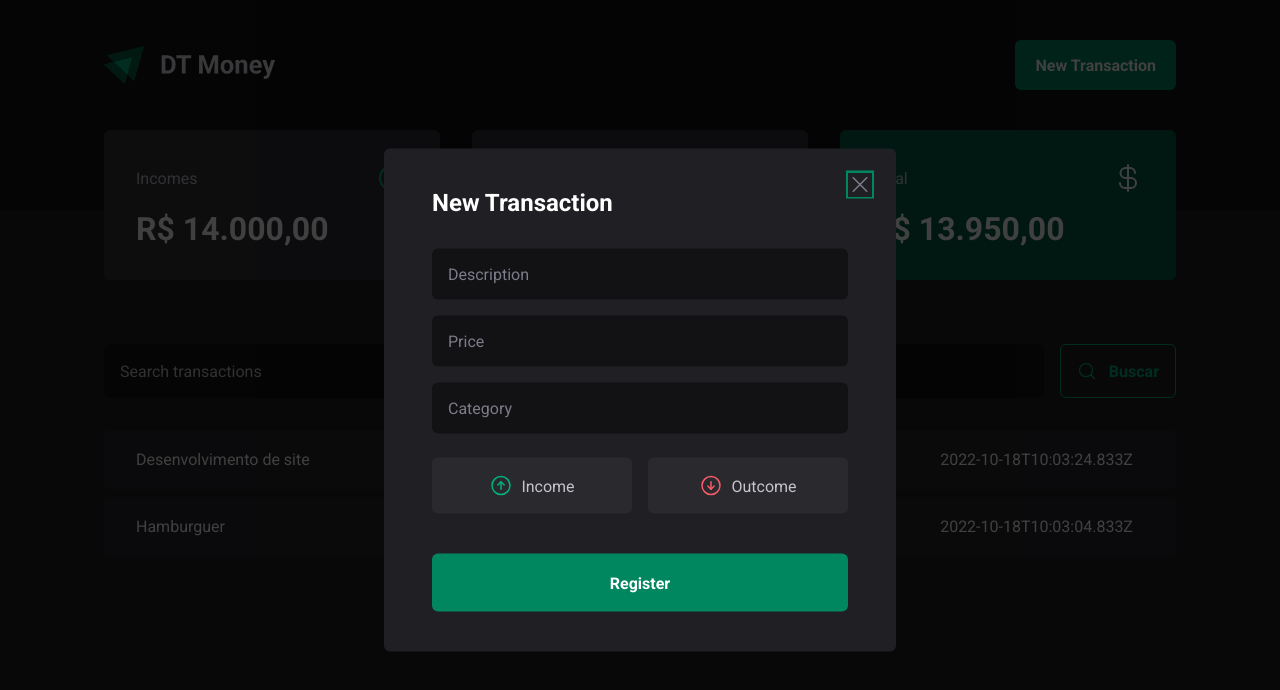
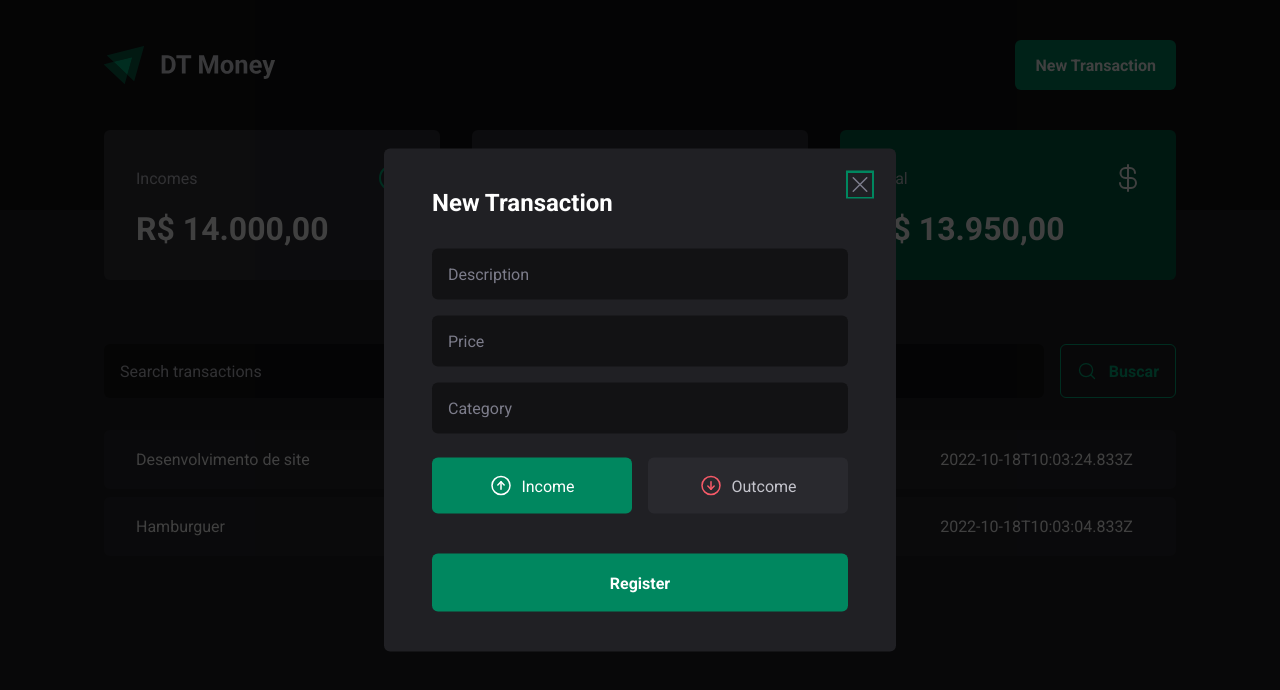
Before and after one commit to renanvzd/igniteII-pj03-dt-money, a React (Vite) app: page / in a window 1280 px wide. Both pictures are taken after a click on the button "New Transaction". Shown: the top 690 px of the page. Built offline with nearby package versions, Linux system fonts and the light colour scheme; data requests are answered from the project's data file.

Commit message:
Controlled Component

```diff
--- a/src/components/NewTransactionModal/index.tsx
+++ b/src/components/NewTransactionModal/index.tsx
@@ -1,6 +1,6 @@
 import * as Dialog from '@radix-ui/react-dialog';
 import { ArrowCircleDown, ArrowCircleUp, X } from 'phosphor-react';
-import { useForm } from "react-hook-form"
+import { useForm, Controller } from "react-hook-form"
 import * as z from 'zod';
 import { zodResolver } from '@hookform/resolvers/zod'
 
@@ -10,18 +10,22 @@
   description: z.string(),
   price: z.number(),
   category: z.string(),
-  // type: z.enum(['income', 'outcome'])
+  type: z.enum(['income', 'outcome'])    // referente ao campo nao nativo do HTML, que sera gerenciado pelo "control"
 })
 
 type NewTransactionFormInputs = z.infer<typeof newTransactionFormSchema>;
 
 export function NewTransactionModal() {
   const {
+    control,    // utilizado qnd se deseja pegar dado do formulario que nao eh nativo do HTML Ex: <TransactionType>
     register,
     handleSubmit,
     formState: { isSubmitting }
   } = useForm<NewTransactionFormInputs>({
-    resolver: zodResolver(newTransactionFormSchema)
+    resolver: zodResolver(newTransactionFormSchema),
+    defaultValues: {
+      type: 'income'
+    }
   })
 
   async function handleCreateNewTransaction(data: NewTransactionFormInputs) {
@@ -59,7 +63,12 @@
             {...register('category')}
           />
 
-          <TransactionType>
+          <Controller
+            control={control}
+            name="type"
+            render={({ field }) => {   // funcao que retorna qual eh o conteudo relacionado a esse campo type
+              return (
+                <TransactionType onValueChange={field.onChange} value={field.value}>
                   <TransactionTypeButton variant="income" value="income">
                     <ArrowCircleUp size={24} />
                     Income
@@ -70,6 +79,9 @@
                     Outcome
                   </TransactionTypeButton>
                 </TransactionType>
+              )
+            }}
+          />
 
           <button type="submit" disabled={isSubmitting}>
             Register
```
Lines whose indentation alone changed are shown as unchanged.
